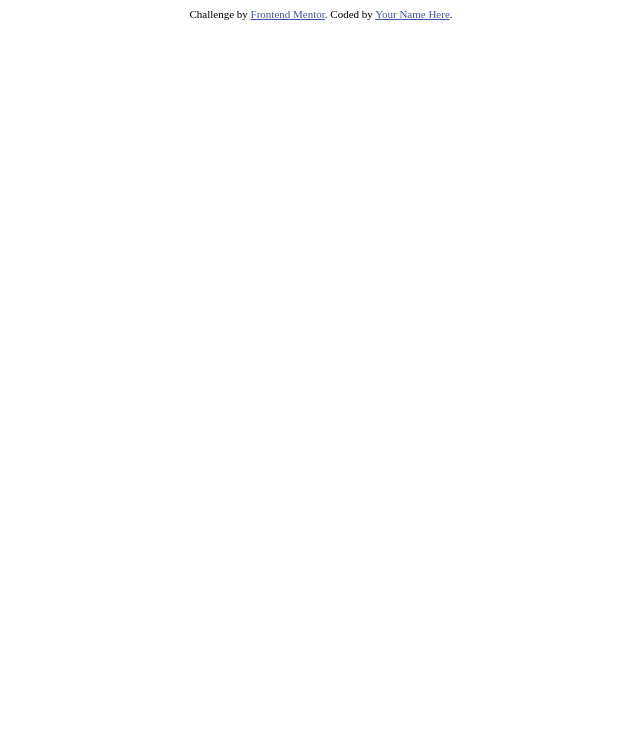
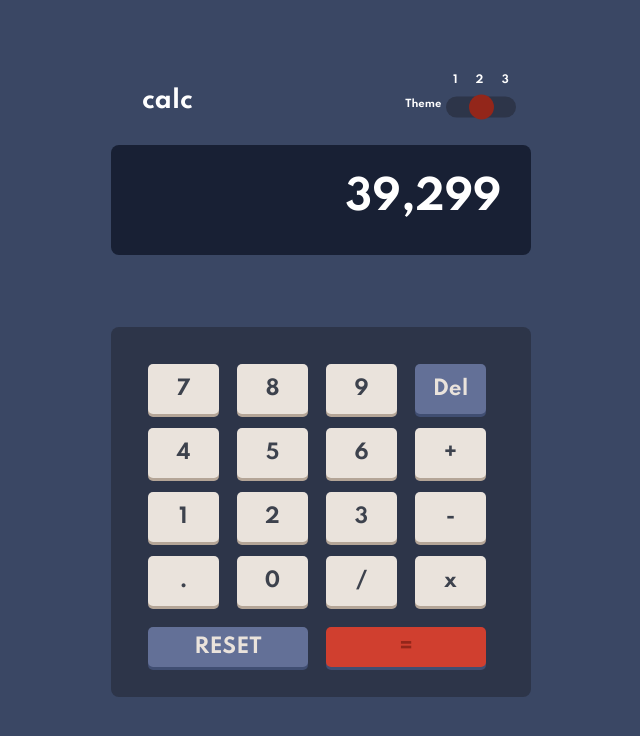
Before and after one commit to SahilShameerDev/Calculator, a plain HTML site: page index.html in a window 1280 px wide. Shown: the whole page, without its empty margins (319-959 px from the left). Drawn offline with Linux system fonts and the light colour scheme.

Commit message:
1st theme completed

```diff
--- /dev/null
+++ b/index.css
@@ -0,0 +1,156 @@
+body{
+    background-color: hsl(222, 26%, 31%);
+}
+
+.result-box{
+    background-color: hsl(224, 36%, 15%);
+    height: 70px;
+    width: 380px;
+    position: absolute;
+    top: 25%;
+    left: 50%;
+    transform: translate(-50%, -50%);
+    border-radius: 8px;
+    padding: 20px;
+}
+.heading{
+    font-family: 'Spartan', sans-serif;
+    color: #fff;
+    position: absolute;
+    top: 10%;
+    left: 38%;
+    transform: translate(-50%, -50%);
+}
+.final-value{
+    font-family: 'Spartan', sans-serif;
+    color: #fff;
+    font-size: 40px;
+    text-align: right;
+    margin: 10px;
+
+}
+.num-box{
+    background-color: hsl(223, 24%, 23%);
+    height: 310px;
+    width: 360px;
+    position: absolute;
+    top: 64%;
+    left: 50%;
+    transform: translate(-50%, -50%);
+    border-radius: 8px;
+    padding: 30px;
+
+}
+.btn-num{
+    background-color: hsl(30, 25%, 89%);
+    color: hsl(222, 12%, 27%);
+    border-radius: 5px;
+    outline: none;
+    border: none;
+    font-size: 20px;
+    font-family: 'Spartan', sans-serif;
+    text-decoration: none;
+    width: 71px;
+    height: 50px;
+    margin: 7px;
+    box-shadow: 0 3px hsl(28, 16%, 65%)
+}
+.btn-del{
+    background-color: hsl(225, 21%, 49%);
+    color: hsl(30, 25%, 89%);
+    border-radius: 5px;
+    outline: none;
+    border: none;
+    font-size: 20px;
+    font-family: 'Spartan', sans-serif;
+    text-decoration: none;
+    width: 71px;
+    height: 50px;
+    margin: 7px;
+    box-shadow: 0 3px hsl(224, 28%, 35%);
+}
+.btn-reset{
+    background-color: hsl(225, 21%, 49%);
+    color: hsl(30, 25%, 89%);
+    border-radius: 5px;
+    outline: none;
+    border: none;
+    font-size: 20px;
+    font-family: 'Spartan', sans-serif;
+    text-decoration: none;
+    width: 160px;
+    height: 40px;
+    margin: 7px;
+    margin-top: 14px;
+    box-shadow: 0 3px hsl(224, 28%, 35%);
+}
+.btn-equal{
+    background-color: hsl(6, 63%, 50%);
+    color: hsl(6, 70%, 34%);
+    border-radius: 5px;
+    outline: none;
+    border: none;
+    font-size: 20px;
+    font-family: 'Spartan', sans-serif;
+    text-decoration: none;
+    width: 160px;
+    height: 40px;
+    margin: 7px;
+    margin-top: 14px;
+    box-shadow: 0 3px hsl(224, 28%, 35%);
+}
+.slidecontainer{
+    position: absolute;
+    top: 13.5%;
+    left: 62.5%;
+    transform: translate(-50%, -50%);
+}
+.slider{
+    -webkit-appearance: none;
+    height: 9px;
+    width: 58px;
+    border-radius: 15px;
+    background: hsl(223, 24%, 23%);
+    outline: none;
+    opacity: 1;
+    padding: 6px;
+}
+
+  .slider::-webkit-slider-thumb {
+    -webkit-appearance: none;
+    appearance: none;
+    width: 25px;
+    height: 25px;
+    border-radius: 50%;
+    background: hsl(6, 70%, 34%);
+    cursor: pointer;
+    outline: none;
+  }
+
+  .slider::-moz-range-thumb {
+    width: 10px;
+    height: 10px;
+    border-radius: 50%;
+    background: hsl(6, 63%, 50%);
+    cursor: pointer;
+    outline: none;
+  }
+  .theme{
+    font-family: 'Spartan', sans-serif;
+    color: #fff;
+    position: absolute;
+    top: 12%;
+    left: 58%;
+    transform: translate(-50%, -50%);
+    font-size: 10px;
+  }
+  .slidernum{
+    font-family: 'Spartan', sans-serif;
+    color: #fff;
+    position: absolute;
+    top: 10%;
+    left: 62.8%;
+    transform: translate(-50%, -50%);
+    font-size: 7px;
+    letter-spacing: 7.7px;
+  }
--- a/index.html
+++ b/index.html
@@ -1,26 +1,61 @@
 <!DOCTYPE html>
 <html lang="en">
   <head>
-  <meta charset="UTF-8">
-  <meta name="viewport" content="width=device-width, initial-scale=1.0"> <!-- displays site properly based on user's device -->
+    <meta charset="UTF-8" />
+    <meta name="viewport" content="width=device-width, initial-scale=1.0" />
+    <!-- displays site properly based on user's device -->
 
-  <link rel="icon" type="image/png" sizes="32x32" href="./images/favicon-32x32.png">
+    <link
+      rel="icon"
+      type="image/png"
+      sizes="32x32"
+      href="./images/favicon-32x32.png"
+    />
+    <link rel="preconnect" href="https://fonts.gstatic.com" />
+    <link
+      href="https://fonts.googleapis.com/css2?family=Spartan:wght@700&display=swap"
+      rel="stylesheet"
+    />
+    <link rel="stylesheet" href="index.css" />
 
     <title>Frontend Mentor | Calculator app</title>
-
-  <!-- Feel free to remove these styles or customise in your own stylesheet 👍 -->
-  <style>
-    .attribution { font-size: 11px; text-align: center; }
-    .attribution a { color: hsl(228, 45%, 44%); }
-  </style>
   </head>
   <body>
+    <div class="container">
+      <h2 class="heading">calc</h2>
+      <div class="theme-bar">
+        <h2 class="theme">Theme</h2>
+        <div class="slidernum">
+          <h2>1 2 3</h2>
+        </div>
+      </div>
+      <div class="slidecontainer">
+        <input type="range" min="1" max="3" value="2" class="slider" id="myRange">
+      </div>
+      <div class="result-box">
+        <h1 class="final-value">39,299</h1>
+      </div>
+      <div class="num-box">
+        <button class="btn-num">7</button>
+        <button class="btn-num">8</button>
+        <button class="btn-num">9</button>
+        <button class="btn-del">Del</button>
+        <button class="btn-num">4</button>
+        <button class="btn-num">5</button>
+        <button class="btn-num">6</button>
+        <button class="btn-num">+</button>
+        <button class="btn-num">1</button>
+        <button class="btn-num"> 2</button>
+        <button class="btn-num">3</button>
+        <button class="btn-num">-</button>
+        <button class="btn-num">.</button>
+        <button class="btn-num">0</button>
+        <button class="btn-num">/</button>
+        <button class="btn-num">x</button>
+        <button class="btn-reset">RESET</button>
+        <button class="btn-equal">=</button>
 
-
-
-  <div class="attribution">
-    Challenge by <a href="https://www.frontendmentor.io?ref=challenge" target="_blank">Frontend Mentor</a>.
-    Coded by <a href="#">Your Name Here</a>.
+      </div>
     </div>
   </body>
 </html>
```
Lines whose indentation alone changed are shown as unchanged.
